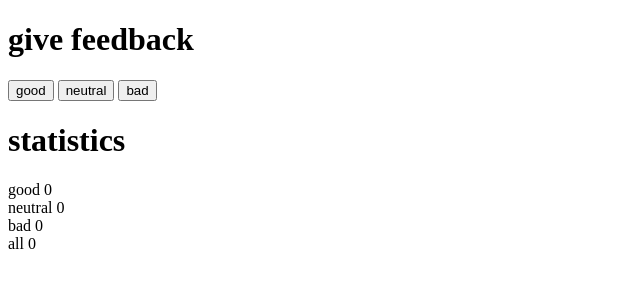
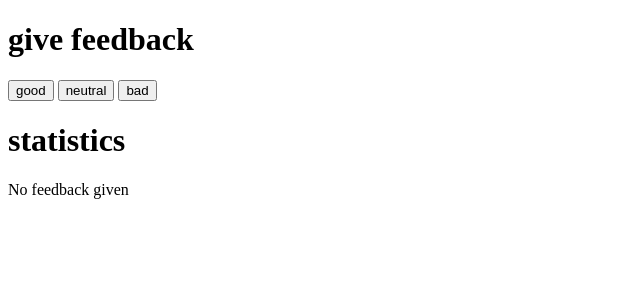
Before and after one commit to thenarain/full-stack-open, a React (Create React App) app in the folder part1/unicafe/: page / in a window 1280 px wide. Shown: the top 300 px of the page, without its empty margins (0-640 px from the left). Built offline with nearby package versions, Linux system fonts and the light colour scheme.

Commit message:
Add unicafe step3 and step4 exercise1.7 and exercise1.8

```diff
--- a/part1/unicafe/src/App.js
+++ b/part1/unicafe/src/App.js
@@ -1,38 +1,40 @@
 import { useState } from "react";
 
-const Average = (props) => {
+const Statistics = (props) => {
   const avg = () => {
-    let wholescore = props.good * 1 + props.neutral * 0 + props.bad * -1;
+    let wholescore = props.value1 * 1 + props.value2 * 0 + props.value3 * -1;
     return wholescore / props.total;
   };
+
+  const percentage = () => {
+    return (props.value1 / props.total) * 100;
+  };
+
   if (props.total !== 0) {
     return (
-      <div>
-        {props.stats} {avg()}
-      </div>
+      <>
+        <div>
+          {props.feedback1} {props.value1}
+        </div>
+        <div>
+          {props.feedback2} {props.value2}
+        </div>
+        <div>
+          {props.feedback3} {props.value3}
+        </div>
+        <div>
+          {props.all} {props.total}
+        </div>
+        <div>
+          {props.average} {avg()}
+        </div>
+        <div>
+          {props.positive} {percentage()} %
+        </div>
+      </>
     );
   }
-};
-
-const Positive = (props) => {
-  const percentage = () => {
-    return (props.good / props.total) * 100;
-  };
-  if (props.good !== 0) {
-    return (
-      <div>
-        {props.stats} {percentage()} %
-      </div>
-    );
-  }
-};
-
-const Feedback = (props) => {
-  return (
-    <div>
-      {props.feedback} {props.value}
-    </div>
-  );
+  return <div>No feedback given</div>;
 };
 
 const Display = (props) => {
@@ -67,18 +69,18 @@ const App = () => {
       <Button handleClick={handleNeutral} text="neutral" />{" "}
       <Button handleClick={handleBad} text="bad" />
       <Display heading="statistics" />
-      <Feedback feedback="good" value={good} />
-      <Feedback feedback="neutral" value={neutral} />
-      <Feedback feedback="bad" value={bad} />
-      <Feedback feedback="all" value={good + neutral + bad} />
-      <Average
-        stats="average"
-        good={good}
-        neutral={neutral}
-        bad={bad}
+      <Statistics
+        feedback1="good"
+        feedback2="neutral"
+        feedback3="bad"
+        all="all"
+        value1={good}
+        value2={neutral}
+        value3={bad}
         total={good + neutral + bad}
+        average="average"
+        positive="positive"
       />
-      <Positive stats="positive" good={good} total={good + neutral + bad} />
     </>
   );
 };
```
